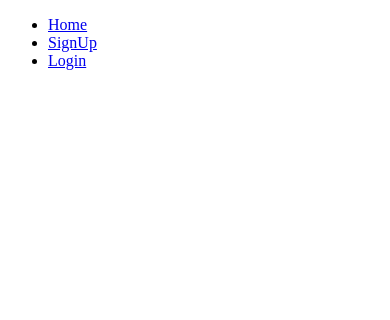
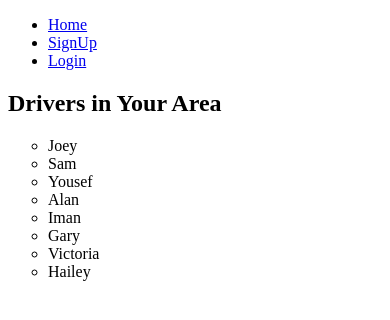
Before and after one commit to MohammadElokour/Fazaa, a React app: page /passenger in a window 390 px wide. Shown: the top 320 px of the page. Built offline with nearby package versions, Linux system fonts and the light colour scheme; no server answers; the HTML template or start-up script is replaced by a standard one; what google-maps-react would draw is missing.

Commit message:
PassengersAPI

```diff
--- a/react-client/src/componants/Header.js
+++ b/react-client/src/componants/Header.js
@@ -1,22 +1,22 @@
 import React ,{Component} from "react"
 import { NavLink } from "react-router-dom"
-// import {link, Switch, Route, BrowserRouter} from 'react-router-dom';
+import {link, Switch, Route, BrowserRouter} from 'react-router-dom';
 class Header extends Component {
   render(){
     return(
     <div>
-      <ul>
-          <li>
+      <ul id="ulnav">
+          <li className="linav">
             {/* <link to='/'>Home</link> */}
            {/* <a className="active" href="/">Home</a> */}
            <NavLink to="/" >Home</NavLink>
           </li>
-          <li>
+          <li className="linav">
             {/* <link to='/SignUp'>SignUp</link> */}
             {/* <a href="/SignUp">SignUp</a> */}
             <NavLink to="/signup" >SignUp</NavLink>
           </li>
-        <li>
+        <li className="linav">
         {/* <link to='/Login'>Login </link> */}
         {/* <a href="/Login">Login</a> */}
         <NavLink to="/login" >Login</NavLink>
--- a/react-client/src/componants/Login.js
+++ b/react-client/src/componants/Login.js
@@ -1,5 +1,5 @@
 import React from "react";
-import {NavLink} from "react-router-dom"
+// import {NavLink} from "react-router-dom"
 
 class Login extends React.Component {
 	constructor(props) {
--- a/react-client/src/componants/SignUp.js
+++ b/react-client/src/componants/SignUp.js
@@ -20,7 +20,7 @@ class SignUp extends Component {
 
 	postSignUp() {
 		const body = {username: this.state.username, email: this.state.email, password: this.state.password};
-    fetch('http://127.0.0.1:9876/signup', {
+    fetch('/signup', {
       method: 'post',
       body: JSON.stringify(body),
       headers: {"Content-Type": "application/json"}
--- a/react-client/src/componants/map.js
+++ b/react-client/src/componants/map.js
@@ -47,7 +47,9 @@ constructor(props){
                 <NavLink to="/driver">
                     <button type="button" >DRIVER</button>
                 </NavLink>
+                <NavLink to="/passenger">
                 <button type ="button">PASSENGER</button>
+                </NavLink>
             </div>
 
             //  the current location is the geolocatoin functionality
--- /dev/null
+++ b/react-client/src/componants/passenger-page.js
@@ -0,0 +1,72 @@
+import React, { Component } from 'react';
+
+class Passenger extends Component {
+	constructor(props) {
+		super(props);
+		this.state = {
+      Drivers: [],
+		  errorMessage: ''
+		};
+	}
+
+
+  componentDidMount() {
+    const token = localStorage.getItem('token');
+    console.log(token)
+    fetch('/driverlist', {
+      method: 'get',
+      headers: {"Content-Type": "application/json",
+      token: token }
+    }).then((response) => {
+      return response.json();
+    }).then((body) => {
+      console.log(body);
+      if(body.error){
+        return this.setState({errorMessage: body.error})
+      };
+      return this.setState({places: body.places, whatPageToShow: 'places'})
+    })
+  }
+
+
+	onchange(e) {
+		this.setState({});
+	}
+
+	onclick() {
+		var data = this.state;
+		var token = localStorage.getItem('token');
+		fetch('/passenger', {});
+	}
+
+	render() {
+		return (
+			<div>
+				<div className="row">
+					<div className="col-md-6">
+						<div id="allbox">
+							<h2 id="Ph2">Drivers in Your Area</h2>
+							<div id="dbox">
+								<ul type='circle' id="dlist">
+									<li className="dEntry">Joey</li>
+									<li className="dEntry">Sam</li>
+                  <li className="dEntry">Yousef</li>
+									<li className="dEntry">Alan</li>
+                  <li className="dEntry">Iman</li>
+                  <li className="dEntry">Gary</li>
+                  <li className="dEntry">Victoria</li>
+                  <li className="dEntry">Hailey</li>
+								</ul>
+							</div>
+						</div>
+					</div>
+          <div className="col-md-6">
+          {/* map goes here */}
+          </div>
+				</div>
+			</div>
+		);
+	}
+}
+
+export default Passenger;
--- a/react-client/src/index.jsx
+++ b/react-client/src/index.jsx
@@ -1,6 +1,6 @@
 import React, {Component} from "react";
 import ReactDOM from "react-dom";
-// import { browserHistory} from "react-router";
+import { browserHistory} from "react-router";
 import { BrowserRouter  , Route, Switch  } from "react-router-dom"
 
 
@@ -11,6 +11,7 @@ import Login from './componants/Login';
 import {unregister} from './componants/Interceptor'
 import map from "./componants/map";
 import Driver from "./componants/driver-page"
+import Passenger from "./componants/passenger-page"
 
 class App extends Component {
  constructor(props){
@@ -34,6 +35,7 @@ class App extends Component {
               <Route path="/login" component={Login} />
               <Route path="/main-map" component={map} />
               <Route path="/driver" component={Driver} />
+              <Route path="/passenger" component={Passenger} />
         </div>
       </BrowserRouter>
 
```
Also changed, not shown: 2 other files (tests, documents, lock files or other folders).
